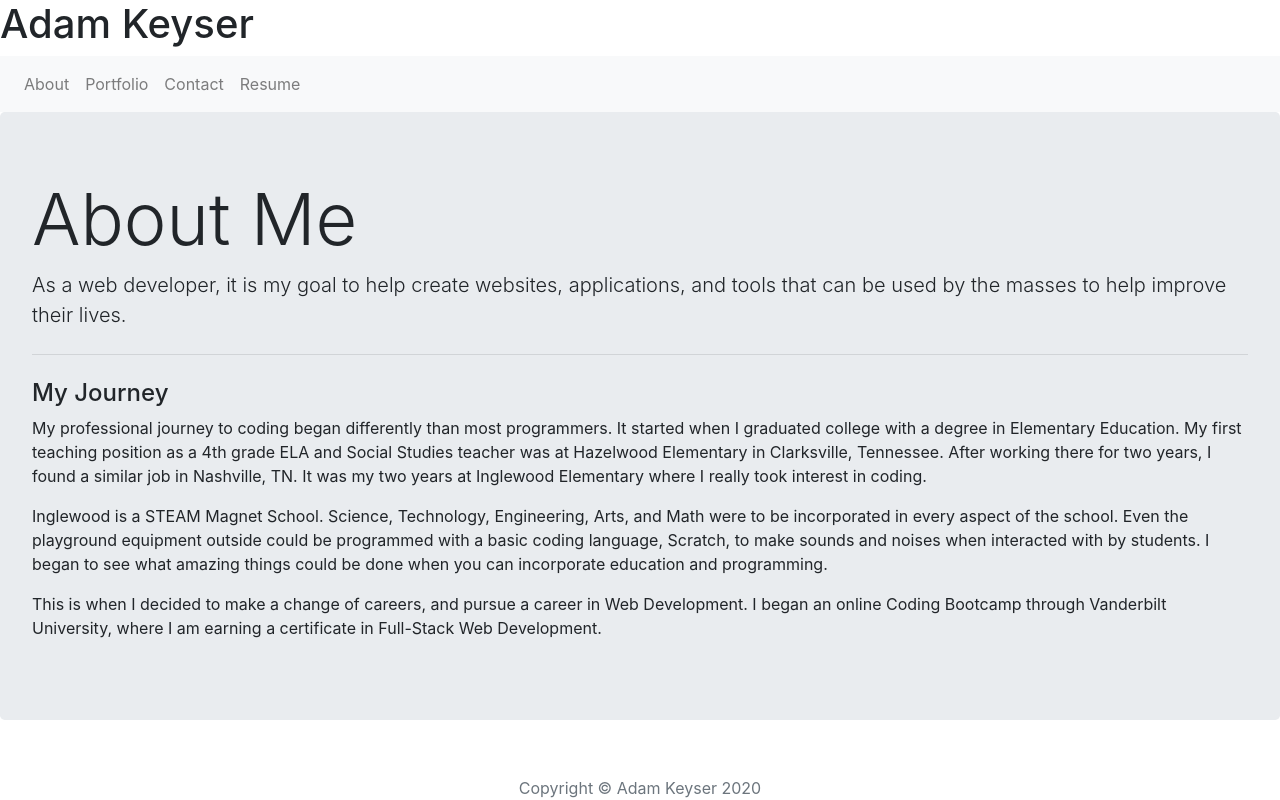
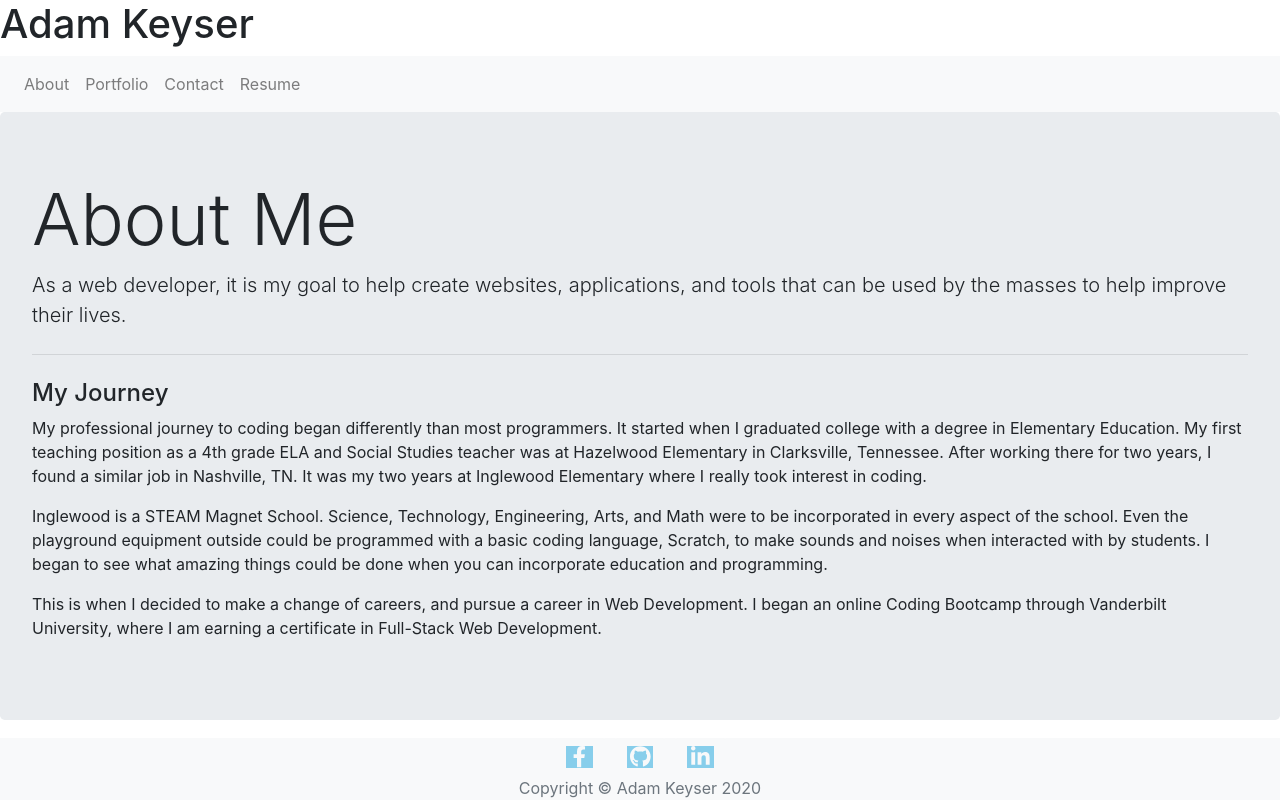
Before and after one commit to adamkeyser45/professional_portfolio, a React (Create React App) app: page / in a window 1280 px wide. Built offline with nearby package versions, Linux system fonts and the light colour scheme.

Commit message:
footer complete, needs styling

```diff
--- a/src/App.js
+++ b/src/App.js
@@ -1,4 +1,4 @@
-import React, { useState } from 'react';
+import React from 'react';
 import Header from './components/Header';
 import Navigation from './components/Navigation';
 import Footer from './components/Footer';
@@ -6,18 +6,18 @@ import Footer from './components/Footer';
 
 function App() {
 
-  const [tabs] = useState([
-    { name: "About Me" },
-    { name: "Portfolio" },
-    { name: "Contact" },
-    { name: "Resume" }
-  ]);
+  // const [tabs] = useState([
+  //   { name: "About Me" },
+  //   { name: "Portfolio" },
+  //   { name: "Contact" },
+  //   { name: "Resume" }
+  // ]);
 
   return (
     <div>
       <main>
         <Header></Header>
-        <Navigation tabs={tabs}></Navigation>
+        <Navigation></Navigation>
       </main>
       <Footer />
     </div>
--- a/src/components/Footer/index.js
+++ b/src/components/Footer/index.js
@@ -2,7 +2,18 @@ import React from 'react';
 
 function Footer() {
     return (
-        <footer className="footer fixed-bottom ">
+        <footer className="footer fixed-bottom bg-light">
+            <div className="d-flex justify-content-center mb-5 mb-lg-0">
+                <a className="btn btn-outline-light btn-social mx-1"
+                    href="https://www.facebook.com/adam.keyser">
+                        <i class="fab fa-fw fa-facebook-f fa-lg" style={{background:"SkyBlue"}}></i></a>
+                <a className="btn btn-outline-light btn-social mx-1"
+                    href="https://github.com/adamkeyser45">
+                        <i class="fab fa-fw fa-github fa-lg" style={{background:"SkyBlue"}}></i></a>
+                <a className="btn btn-outline-light btn-social mx-1"
+                    href="https://www.linkedin.com/in/adam-keyser-693741107/">
+                        <i class="fab fa-fw fa-linkedin-in fa-lg" style={{background:"SkyBlue"}}></i></a>
+            </div>
             <span className="d-flex justify-content-center text-muted mx-auto">
                 Copyright © Adam Keyser 2020
             </span>
--- a/src/components/pages/Resume.js
+++ b/src/components/pages/Resume.js
@@ -31,7 +31,7 @@ function Resume() {
                 <div className="card text-center" style={{width: "33%", border: "none"}}>
                     <h2>Click here to download my Full Resume</h2>
                     <a href={require("../../assets/Adam_Keyser_Resume.pdf")} download>
-                    <i class="far fa-file-pdf fa-7x mx-auto" style={{width: "100px"}}></i>
+                    <i className="far fa-file-pdf fa-7x mx-auto" style={{width: "100px"}}></i>
                     </a>
                 </div>
             </div>
```
Also changed, not shown: src/components/Navigation/index.js (+1 -28 lines).
